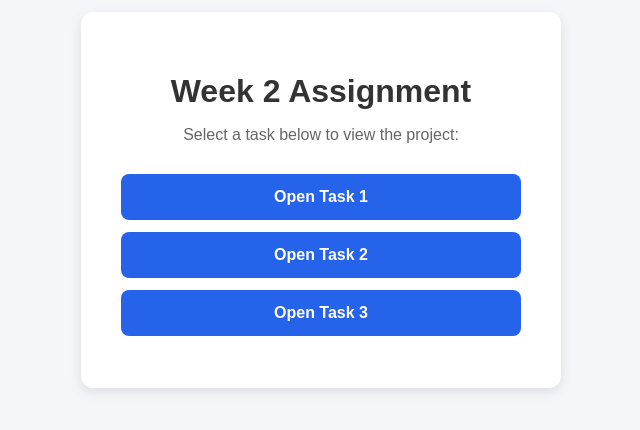
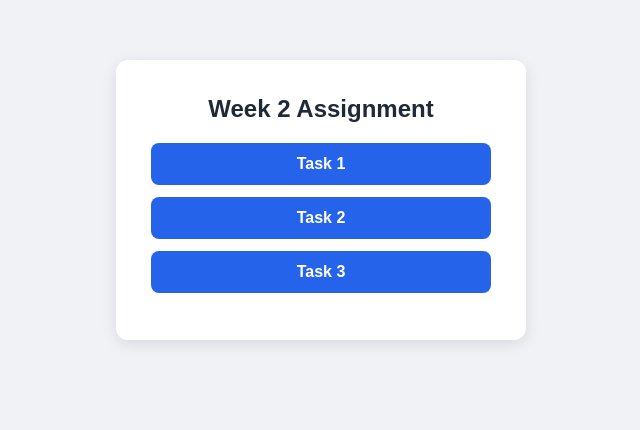
Before and after one commit to niya-verma27/week2-assignment, a plain HTML site: page index.html in a window 1280 px wide. Shown: the part 200-630 px from the top of the page, without its empty margins (319-959 px from the left). Drawn offline with Linux system fonts and the light colour scheme.

Commit message:
Refactor index.html layout and styles

```diff
--- a/index.html
+++ b/index.html
@@ -3,59 +3,45 @@
 <head>
   <meta charset="UTF-8">
   <meta name="viewport" content="width=device-width, initial-scale=1.0">
-  <title>Week 2 Assignment - Niya Verma</title>
+  <title>Week 2 Assignment</title>
   <style>
     body {
       font-family: Arial, sans-serif;
-      background-color: #f4f6f9;
+      background-color: #f0f2f5;
       display: flex;
       justify-content: center;
       align-items: center;
       height: 100vh;
       margin: 0;
     }
-    .container {
-      background: white;
-      padding: 40px;
+    .card {
+      background: #ffffff;
+      padding: 35px;
       border-radius: 12px;
-      box-shadow: 0 4px 12px rgba(0,0,0,0.1);
+      box-shadow: 0 4px 15px rgba(0,0,0,0.1);
       text-align: center;
-      max-width: 400px;
-      width: 90%;
+      width: 340px;
     }
-    h1 {
-      color: #333;
-      margin-bottom: 10px;
-    }
-    p {
-      color: #666;
-      margin-bottom: 30px;
-    }
-    .btn {
+    h2 { margin-top: 0; color: #1f2937; }
+    .task-link {
       display: block;
-      background-color: #2563eb;
+      background: #2563eb;
       color: white;
       text-decoration: none;
-      padding: 14px 20px;
+      padding: 12px;
       margin: 12px 0;
       border-radius: 8px;
-      font-size: 16px;
       font-weight: bold;
-      transition: background 0.3s;
     }
-    .btn:hover {
-      background-color: #1d4ed8;
-    }
+    .task-link:hover { background: #1d4ed8; }
   </style>
 </head>
 <body>
-  <div class="container">
-    <h1>Week 2 Assignment</h1>
-    <p>Select a task below to view the project:</p>
-
-    <a href="./task%201/index.html" class="btn">Open Task 1</a>
-    <a href="./task%202/index.html" class="btn">Open Task 2</a>
-    <a href="./task%203/index.html" class="btn">Open Task 3</a>
+  <div class="card">
+    <h2>Week 2 Assignment</h2>
+    <a href="./task%201/index.html" class="task-link">Task 1</a>
+    <a href="./task%202/index.html" class="task-link">Task 2</a>
+    <a href="./task%203/index.html" class="task-link">Task 3</a>
   </div>
 </body>
 </html>
```
